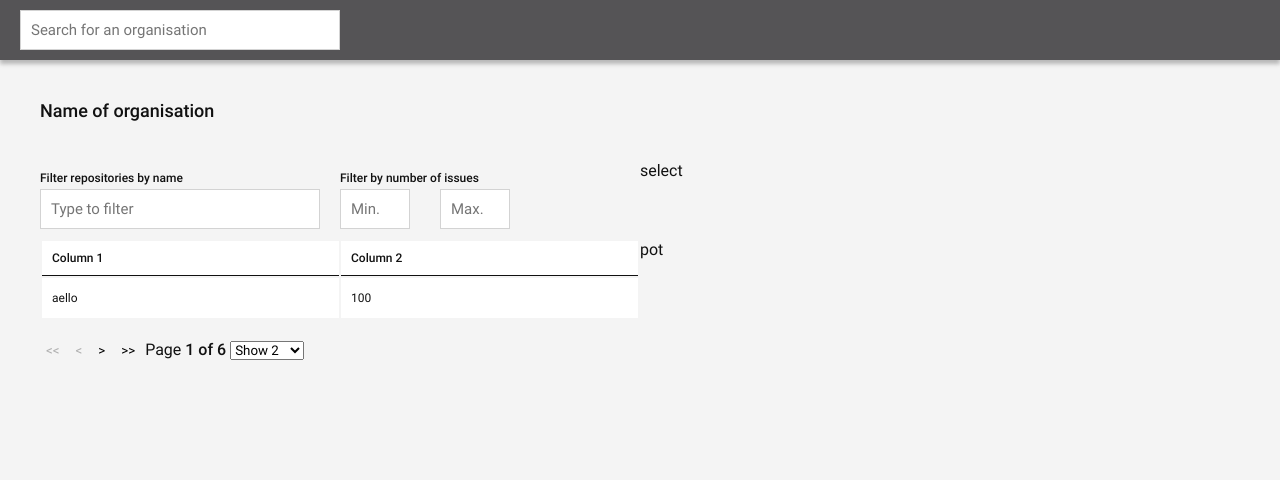
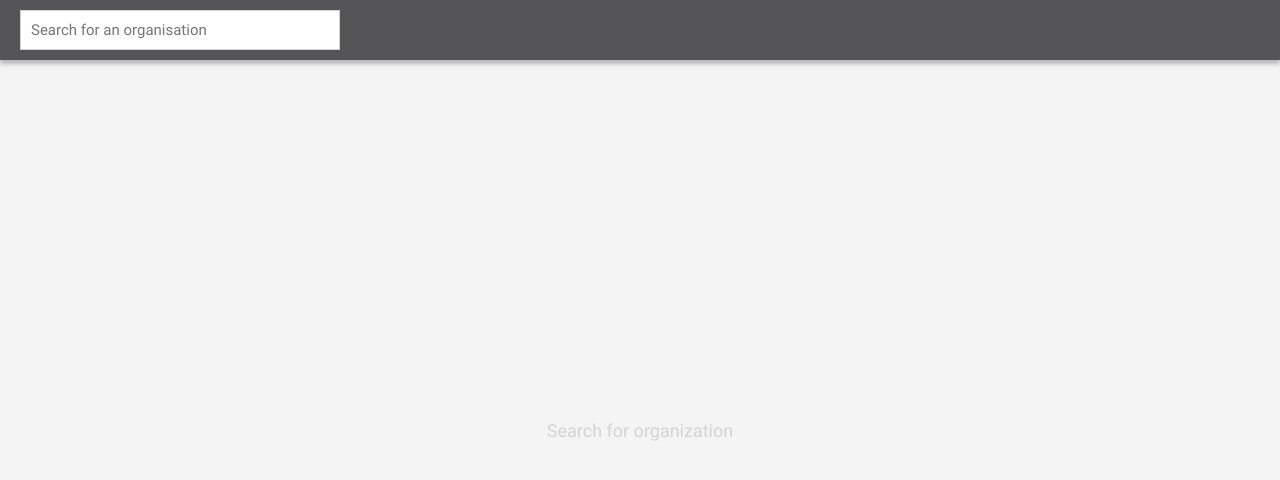
Before and after one commit to eronscode/zatec-fet, a React (Create React App) app: page / in a window 1280 px wide. Shown: the top 480 px of the page. Built offline with nearby package versions, Linux system fonts and the light colour scheme.

Commit message:
feat: implements fetching organization repository from api

```diff
--- a/src/components/MainPanel/index.js
+++ b/src/components/MainPanel/index.js
@@ -1,58 +1,33 @@
-import React from "react";
+import React, { useEffect } from "react";
 import isEmpty from "lodash/isEmpty";
-import { MainPanelWrapper, MainPanelContainer, MainPanelRow } from "./styles";
+import {
+  MainPanelWrapper,
+  MainPanelContainer,
+  MainPanelRow,
+  Loader,
+} from "./styles";
 import { useAppContext } from "context/app.context";
 import Filter from "components/Filter";
 import Table from "components/Table";
+import { columns } from "config/tableConfig";
+import { useFetchOrgRepos } from "hooks/useFetchOrgRepos";
+import loader from "assets/images/loader.gif";
 
 function MainPanel() {
   const { organization } = useAppContext();
-  const data = [
-    {
-      col1: "aello",
-      col2: 100,
-    },
-    {
-      col1: "jeact-table",
-      col2: 30,
-    },
-    {
-      col1: "mhatever",
-      col2: 50,
-    },
-    {
-      col1: "aello",
-      col2: 100,
-    },
-    {
-      col1: "jeact-table",
-      col2: 30,
-    },
-    {
-      col1: "mhatever",
-      col2: 50,
-    },
-  ];
+  const { data, isLoading } = useFetchOrgRepos(organization?.login);
 
-  const columns = [
-    {
-      Header: "Column 1",
-      accessor: "col1", // accessor is the "key" in the data
-      style:{
-        width: '20%'
-      },
-      width:100
-    },
-    {
-      Header: "Column 2",
-      accessor: "col2",
-    },
-  ];
+  const transformTableData = data?.map((item) => {
+    return {
+      repo_name: item.name,
+      repo_issue: item.open_issues,
+      repo_stars: item.stargazers_count,
+    };
+  });
 
-  // !isEmpty(organization) ? (
-  return (
+  return !isEmpty(organization) ? (
     <MainPanelWrapper>
-      <h1>Name of organisation</h1>
+      <h1>{organization?.login}</h1>
       <MainPanelContainer>
         <MainPanelRow>
           <Filter />
@@ -62,22 +37,31 @@ function MainPanel() {
         </MainPanelRow>
       </MainPanelContainer>
       <MainPanelContainer>
-        <MainPanelRow>
-          <Table tableColumns={columns} tableData={data} />
-        </MainPanelRow>
-        <MainPanelRow>
-          <p>pot</p>
-        </MainPanelRow>
+        {isLoading ? (
+          <Loader>
+            <img src={loader} alt='loading...' />
+          </Loader>
+        ) : (
+          <>
+            <MainPanelRow>
+              <div className='table-wrapper'>
+                <Table tableColumns={columns} tableData={transformTableData} />
+              </div>
+            </MainPanelRow>
+            <MainPanelRow>
+              <p>pot</p>
+            </MainPanelRow>
+          </>
+        )}
       </MainPanelContainer>
     </MainPanelWrapper>
+  ) : (
+    <MainPanelWrapper className='default-container'>
+      <div>
+        <p>Search for organization</p>
+      </div>
+    </MainPanelWrapper>
   );
-  // ) : (
-  //   <MainPanelWrapper className='default-container'>
-  //     <div>
-  //       <p>Search for organization</p>
-  //     </div>
-  //   </MainPanelWrapper>
-  // );
 }
 
 export default MainPanel;
--- a/src/components/MainPanel/styles.js
+++ b/src/components/MainPanel/styles.js
@@ -34,7 +34,22 @@ export const MainPanelContainer = styled.div`
 `;
 export const MainPanelRow = styled.div`
   width: 50%;
+  .table-wrapper {
+    margin-top: 25px;
+  }
   @media screen and (max-width: 768px) {
     width: 100%;
   }
 `;
+
+export const Loader = styled.div`
+  width: 100%;
+  text-align: center;
+  min-height: calc(100vh - 300px);
+  display: flex;
+  align-items: center;
+  justify-content: center;
+  img {
+    width: 30px;
+  }
+`;
--- a/src/components/Table/index.js
+++ b/src/components/Table/index.js
@@ -2,12 +2,14 @@ import { useMemo } from "react";
 import { usePagination, useSortBy, useTable } from "react-table";
 import PropTypes from "prop-types";
 import { TableContainer, TableWrapper } from "./styles";
+import { ChevronIcon } from "utils/icons";
 
 const propTypes = {
   className: PropTypes.string,
   tableData: PropTypes.arrayOf(PropTypes.object),
   tableColumns: PropTypes.arrayOf(PropTypes.object),
   isLoading: PropTypes.bool,
+  pageLength: PropTypes.number,
 };
 
 const defaultProps = {
@@ -15,18 +17,22 @@ const defaultProps = {
   tableData: [],
   tableColumns: [],
   isLoading: undefined,
+  pageLength: 10,
 };
 
-function Table({ tableData, tableColumns }) {
-  const data = useMemo(() => tableData, []);
+function Table({ tableData, tableColumns, pageLength }) {
+  const data = useMemo(() => tableData, [tableData]);
   const columns = useMemo(() => tableColumns, []);
-//   let useSelection = (hooks) => {
-//     hooks.visibleColumns.push((columns) => [
-//       ...columns,
-//         columns.style = {},
-
-//     ]);
-//   };
+  //   let useSelection = (hooks) => {
+  //     hooks.visibleColumns.push((columns) => [
+  //       {
+  //         style: {
+  //           width: "20%",
+  //         },
+  //       },
+  //       ...columns,
+  //     ]);
+  //   };
 
   const {
     getTableProps,
@@ -36,6 +42,7 @@ function Table({ tableData, tableColumns }) {
     page,
     canPreviousPage,
     canNextPage,
+    // visibleColumns,
     pageCount,
     gotoPage,
     nextPage,
@@ -43,11 +50,17 @@ function Table({ tableData, tableColumns }) {
     setPageSize,
     state: { pageIndex, pageSize },
   } = useTable(
-    { columns, data, initialState: { pageIndex: 0, pageSize: 1 } },
+    { columns, data, initialState: { pageIndex: 0, pageSize: pageLength } },
     useSortBy,
-    usePagination,
+    usePagination
     // useSelection
   );
+
+  //   visibleColumns.forEach((column) => {
+  //     console.log({ column });
+  //     return (column.lastItem = false);
+  //   });
+  //   visibleColumns[visibleColumns?.length - 1].lastItem = true;
 
   return (
     <TableWrapper>
@@ -65,8 +78,13 @@ function Table({ tableData, tableColumns }) {
                     <p>
                       {column.render("Header")}
                       <span>
-                        {column?.isSorted &&
-                          (column?.isSortedDesc ? " ?" : " ?")}
+                        {column?.isSorted && column?.isSortedDesc ? (
+                          <ChevronIcon />
+                        ) : column?.isSorted && !column?.isSortedDesc ? (
+                          <ChevronIcon rotate={180} />
+                        ) : (
+                          <ChevronIcon />
+                        )}
                       </span>
                     </p>
                   </th>
@@ -88,7 +106,13 @@ function Table({ tableData, tableColumns }) {
               </tr>
             );
           })}
-          {page.length === 0 && <p>No results</p>}
+          {page.length === 0 && (
+            <tr style={{ background: "transparent" }}>
+              <td colSpan='3'>
+                <p className='noData'>No results</p>
+              </td>
+            </tr>
+          )}
         </tbody>
       </TableContainer>
       <div className='pagination'>
@@ -116,7 +140,7 @@ function Table({ tableData, tableColumns }) {
             setPageSize(Number(e.target.value));
           }}
         >
-          {[2, 4, 5, 40, 50].map((pageSize) => (
+          {[5, 10, 15, 20, 25, 30].map((pageSize) => (
             <option key={pageSize} value={pageSize}>
               Show {pageSize}
             </option>
--- a/src/components/Table/styles.js
+++ b/src/components/Table/styles.js
@@ -2,13 +2,19 @@ import styled from "styled-components";
 import { color, font, mixins } from "styles/styleUtils";
 
 export const TableWrapper = styled.div`
-    .pagination{
-        margin: 20px 0 0 0;
-        button{
-            ${mixins.clickable}
-        }
+  .pagination {
+    margin: 20px 0 0 0;
+    button {
+      ${mixins.clickable}
     }
-`
+  }
+
+  .noData {
+    ${font.size(12)}
+    line-height: 14px;
+    color: ${color.lightGrey};
+  }
+`;
 
 export const TableContainer = styled.table`
   width: 100%;
@@ -20,12 +26,15 @@ export const TableContainer = styled.table`
       ${font.bold}
       line-height: 14px;
       text-align: left;
+      span {
+        margin-left: 4px;
+      }
     }
     :hover {
       background: ${color.lightBlue};
     }
   }
-  tr {
+  tbody tr {
     background: ${color.white};
   }
   td {
--- /dev/null
+++ b/src/config/tableConfig.js
@@ -0,0 +1,19 @@
+export const columns = [
+    {
+      Header: "Repository",
+      accessor: "repo_name",
+      style: {
+        width: "20%",
+      },
+      width: 100,
+      isSortedDesc: true,
+    },
+    {
+      Header: "Open Issues",
+      accessor: "repo_issue",
+    },
+    {
+      Header: "Stars",
+      accessor: "repo_stars",
+    },
+  ];
--- /dev/null
+++ b/src/hooks/useFetchOrgRepos.js
@@ -0,0 +1,29 @@
+import { useCallback, useEffect, useState } from "react";
+import api from "utils/api";
+import { ApiEndpoints } from "utils/endpoints";
+
+export function useFetchOrgRepos(org = "") {
+  const [data, setData] = useState(null);
+  const [isLoading, setLoading] = useState(false);
+
+  useEffect(() => {
+    const handleFetch = async (org) => {
+      setLoading(true);
+      setData(null);
+      try {
+        const response = await api.get(ApiEndpoints.GET_ORG_REPOS(org));
+        console.log({ response });
+        setData(response);
+      } catch (error) {
+        console.log(error);
+      }
+      setLoading(false);
+    };
+    if (org !== "") handleFetch(org);
+  }, [org]);
+
+  return {
+    data,
+    isLoading,
+  };
+}
--- a/src/utils/endpoints.js
+++ b/src/utils/endpoints.js
@@ -1,5 +1,5 @@
 export const ApiEndpoints = {
   GET_ORG: (org) => `search/users?q=${org}+type:org`,
-  GET_ORGS_REPOS: (org) => `users/${org}/repos`,
+  GET_ORG_REPOS: (org) => `users/${org}/repos`,
   SEARCH_ORGS_REPOS_BY_KEYWORD: (query="", org="", per_page=100) => `search/repositories?q=${query} in:name,description+org:${org}&per_page=${per_page}`,
 };
--- a/src/utils/icons.js
+++ b/src/utils/icons.js
@@ -14,7 +14,7 @@ export const ErrorIcon = () => {
   );
 };
 
-export const ChevronIcon = () => {
+export const ChevronIcon = ({ rotate = 0 }) => {
   return (
     <svg
       width='8'
@@ -22,6 +22,7 @@ export const ChevronIcon = () => {
       viewBox='0 0 8 4'
       fill='none'
       xmlns='http://www.w3.org/2000/svg'
+      transform={`rotate(${rotate})`}
     >
       <path d='M8 0H0L4 4L8 0Z' fill='#111111' />
     </svg>
```
